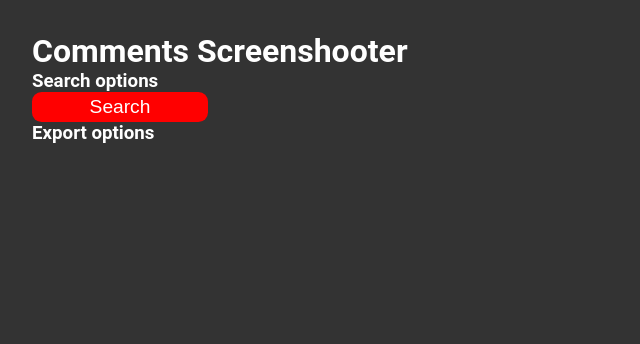
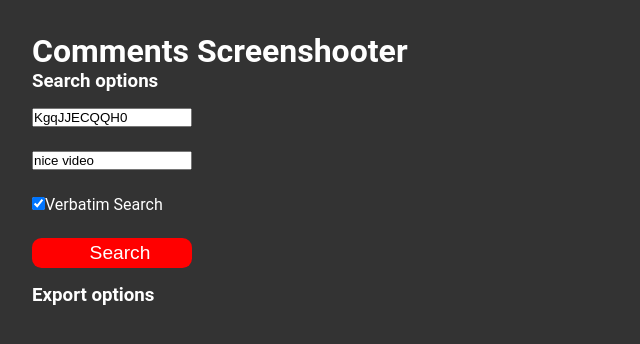
Before and after one commit to encap/comments-exporter, a React (Create React App) app: page / in a window 1280 px wide. Shown: the top 344 px of the page, without its empty margins (0-640 px from the left). Built offline with nearby package versions, Linux system fonts and the light colour scheme.

Commit message:
add basic search options form

```diff
--- a/src/components/UserInputs/ExportOptions.js
+++ b/src/components/UserInputs/ExportOptions.js
@@ -1,6 +1,4 @@
 const ExportOptions = () => {
-  // strictMode - sets client-side filtering
-  // matches whole searchTerm case insesitive
   return (
     <div>
       <h3>Export options</h3>
--- a/src/components/UserInputs/SearchBtn.js
+++ /dev/null
@@ -1,18 +0,0 @@
-import PropTypes from 'prop-types';
-import { or, explicitNull } from 'airbnb-prop-types';
-
-import { Button } from '../styled';
-
-const SearchBtn = ({ onClick }) => {
-  return (
-    <Button type="button" {...{ onClick }}>
-      Search
-    </Button>
-  );
-};
-
-SearchBtn.propTypes = {
-  onClick: or([explicitNull(), PropTypes.func]).isRequired,
-};
-
-export default SearchBtn;
--- a/src/components/UserInputs/SearchOptions.js
+++ b/src/components/UserInputs/SearchOptions.js
@@ -1,17 +1,63 @@
 import { useContext } from 'react';
+import PropTypes from 'prop-types';
+import { useForm } from 'react-hook-form';
+import styled from 'styled-components';
 import stateContext from '../../context';
+import { Button } from '../styled';
 
-const SearchOptions = () => {
-  // searchTerms - string; space separated;
-  // comment must include all terms, but they don't have to be consecutive
+// searchTerms - string; space separated words;
+// comment must include all terms,
+// but they don't have to be consecutive nor in order
+//
+// strictMode - bool; sets client-side filtering
+// matches whole searchTerm case insesitive
 
+const FlexForm = styled.form`
+  margin: 1em 0;
+  display: flex;
+  flex-direction: column;
+  justify-content: space-between;
+  width: 10em;
+  height: 10em;
+`;
+const SearchOptions = ({ fetchComments }) => {
   const { state, setState } = useContext(stateContext);
-  console.log(state);
+
+  const { register, handleSubmit } = useForm({
+    defaultValues: state.searchOptions,
+  });
+
+  const onSubmit = (data) => {
+    setState({
+      type: 'setSearchOptions',
+      payload: data,
+    });
+    fetchComments(data);
+  };
   return (
     <div>
       <h3>Search options</h3>
+      <FlexForm onSubmit={handleSubmit(onSubmit)}>
+        <input name="videoId" ref={register} placeholder="videoID" />
+        <input name="searchTerms" ref={register} placeholder="Search" />
+        <label htmlFor="strictMode">
+          <input
+            name="strictMode"
+            id="strictMode"
+            type="checkbox"
+            ref={register}
+          />
+          Verbatim Search
+        </label>
+
+        <Button type="submit">Search</Button>
+      </FlexForm>
     </div>
   );
 };
 
+SearchOptions.propTypes = {
+  fetchComments: PropTypes.func.isRequired,
+};
+
 export default SearchOptions;
--- a/src/components/UserInputs/UserInputs.js
+++ b/src/components/UserInputs/UserInputs.js
@@ -1,17 +1,11 @@
 import PropTypes from 'prop-types';
-import { useContext } from 'react';
 import ExportOptions from './ExportOptions';
 import SearchOptions from './SearchOptions';
-import SearchBtn from './SearchBtn';
-import stateContext from '../../context';
 
 const UserInputs = ({ fetchComments }) => {
-  const { searchOptions } = useContext(stateContext).state;
-
   return (
     <div>
-      <SearchOptions />
-      <SearchBtn onClick={() => fetchComments(searchOptions)} />
+      <SearchOptions fetchComments={fetchComments} />
       <ExportOptions />
     </div>
   );
```
